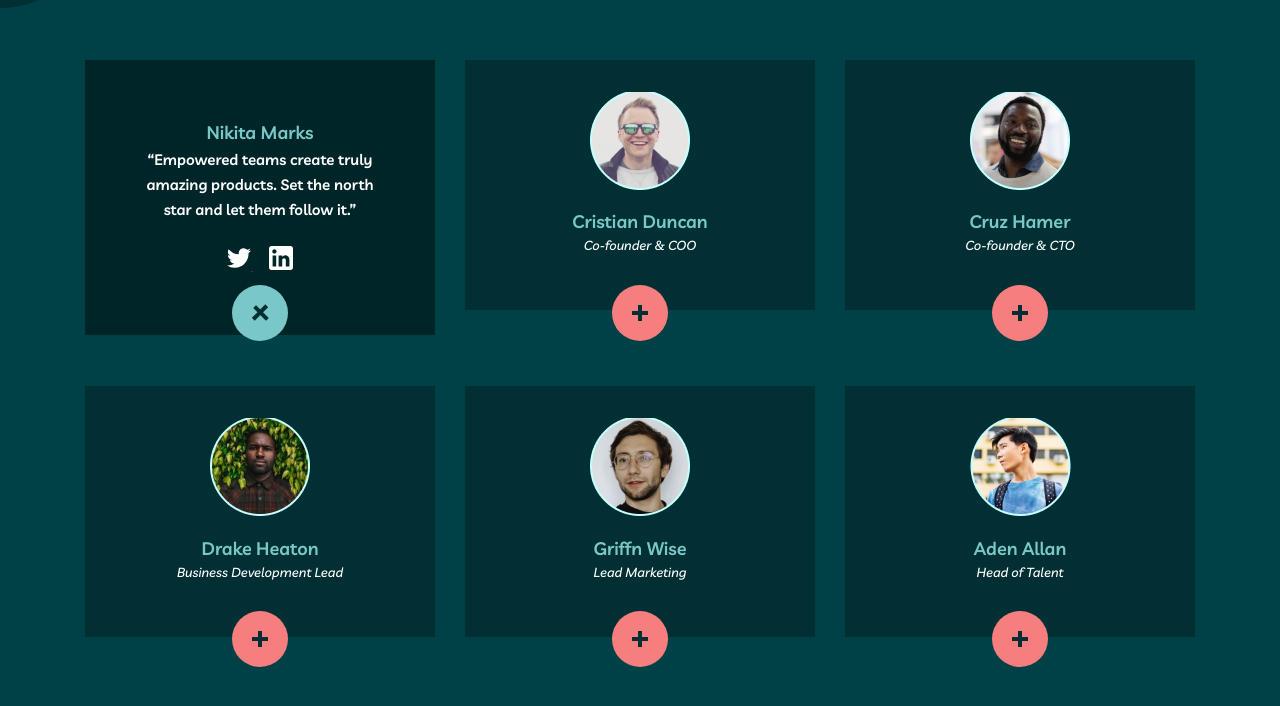
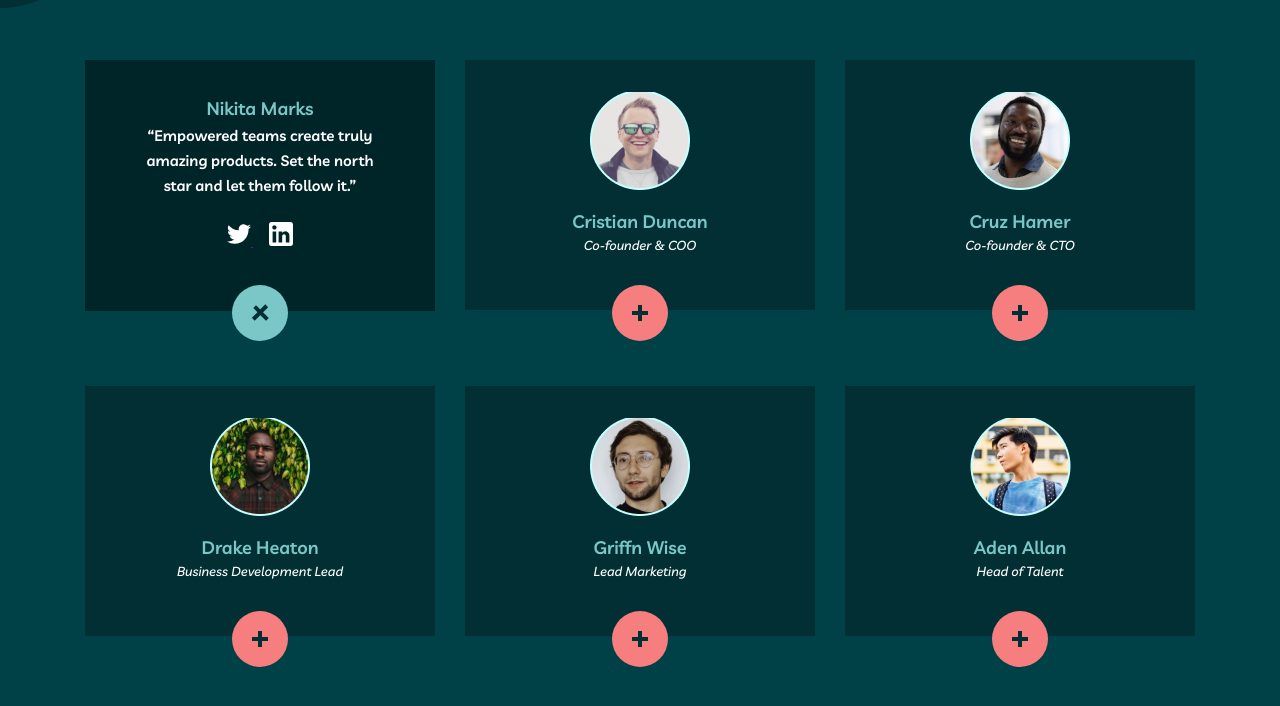
Before and after one commit to shakhzodnematullaev/myteam, a website: page src/about.html in a window 1280 px wide. Both pictures are taken after a click on the button 260 px from the left and 1055 px from the top of the page. Shown: the part 743-1449 px from the top of the page. Drawn offline with nearby package versions, Linux system fonts and the light colour scheme; files that its build step writes are made by us from their sources; a web font is replaced by a local one.

Commit message:
modified _directors.scss

```diff
--- a/src/scss/layout/_directors.scss
+++ b/src/scss/layout/_directors.scss
@@ -22,6 +22,7 @@
 .d__list-item {
     display: block;
     width: 35rem;
+    height: 25rem;
     margin-bottom: 7.6rem;
     position: relative;
 
@@ -36,7 +37,6 @@
 
     @include respond (phones) {
         width: 100%;
-        height: 25rem;
 
         &:not(:last-child) {
             margin-bottom: 5.2rem;
@@ -73,7 +73,7 @@
     display: none;
     width: 100%;
     background-color: #002529;
-    padding: 5.9rem 2.4rem 6.3rem;
+    padding: 3.5rem 2.4rem 6.3rem;
     text-align: center;
     position: absolute;
     top: 0;
@@ -82,6 +82,10 @@
         display: block;
         transition: 0.3s;
     }
+
+    @include respond (phones) {
+        padding-top: 5.9rem;
+    }
 }
 
 .twitter {
```
